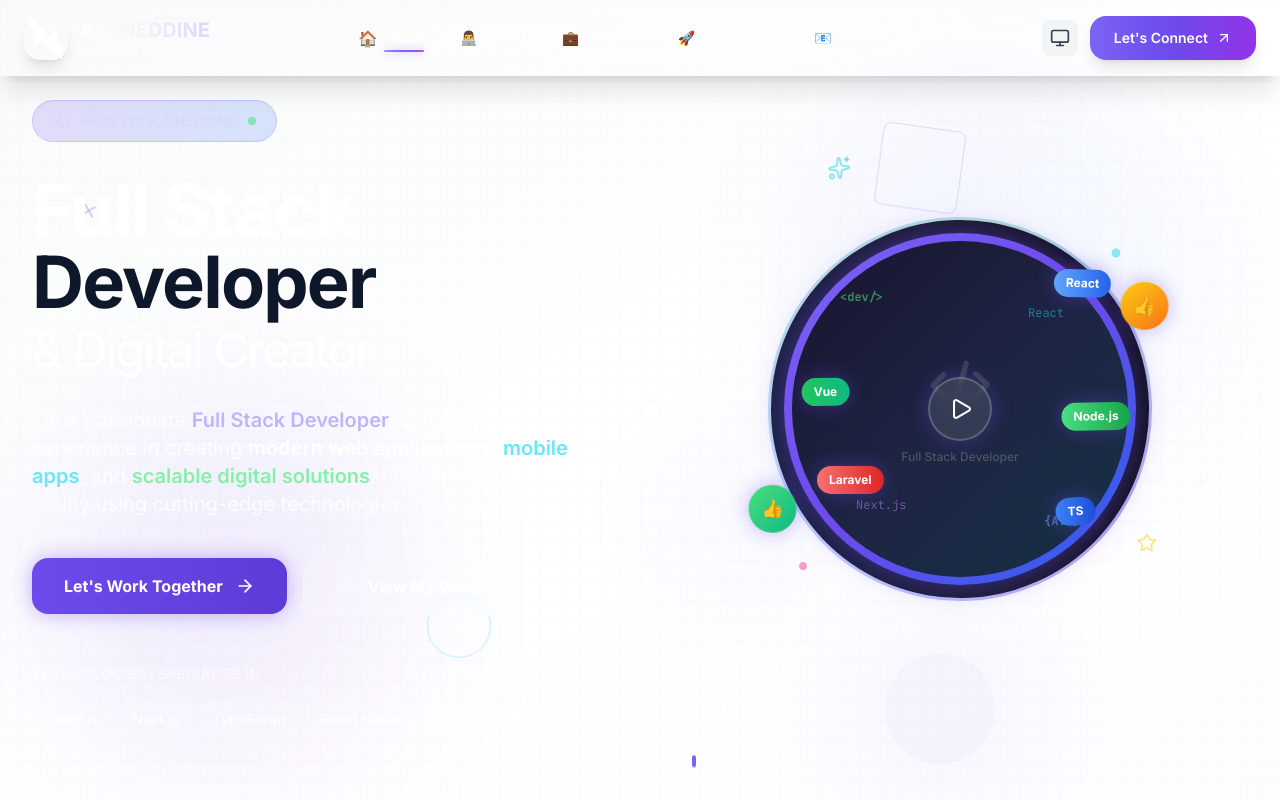
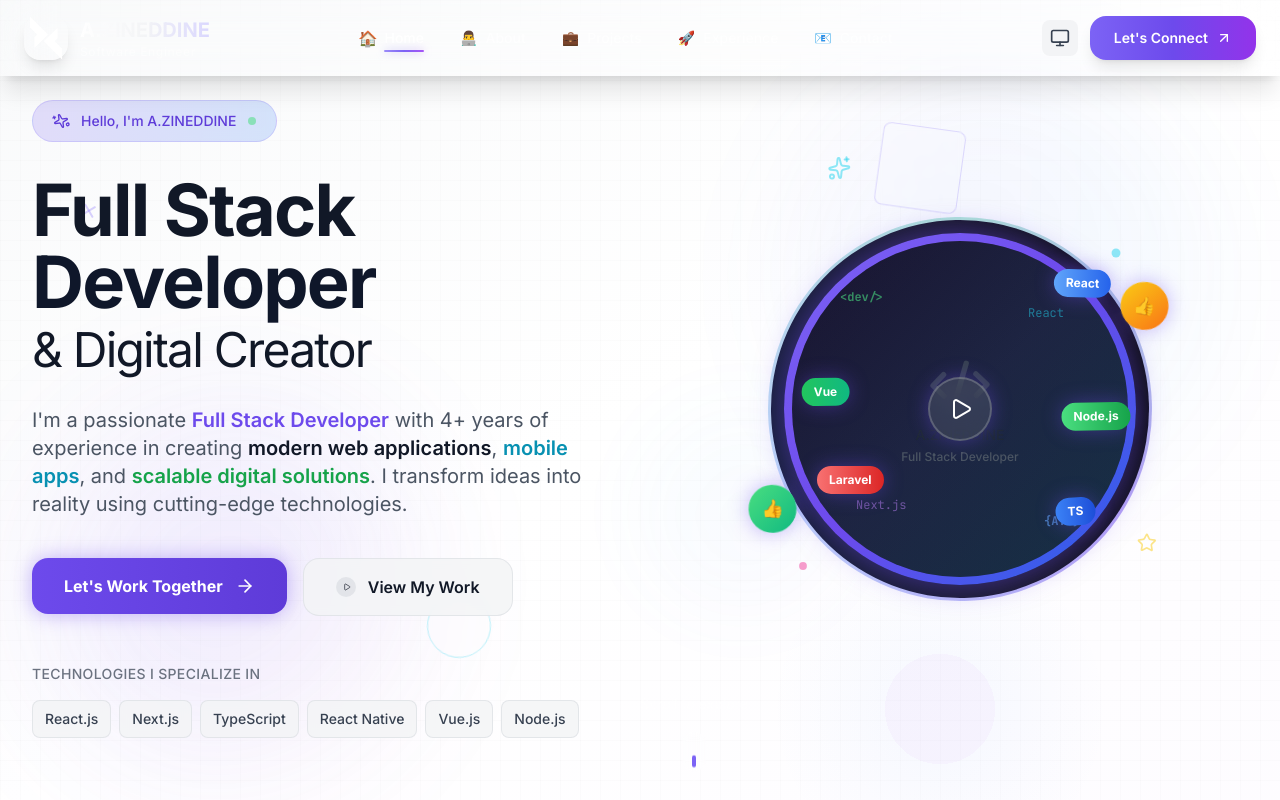
Before and after one commit to azinedine/portfolio, a Next.js app: page / in a window 1280 px wide. Shown: the top 800 px of the page. Built offline with nearby package versions, Linux system fonts and the light colour scheme.

Commit message:
Update HeroContent component styles to enhance text visibility and color contrast for improved accessibility in light and dark themes.

```diff
--- a/src/components/sections/Hero/HeroContent.tsx
+++ b/src/components/sections/Hero/HeroContent.tsx
@@ -49,7 +49,7 @@ export function HeroContent() {
         <motion.div variants={itemVariants} className="mb-8">
           <motion.div
             whileHover={{ scale: 1.02 }}
-            className="inline-flex items-center gap-3 px-5 py-2.5 bg-gradient-to-r from-primary-500/20 to-blue-500/20 border border-primary-400/30 text-primary-200 rounded-full text-sm font-medium backdrop-blur-sm"
+            className="inline-flex items-center gap-3 px-5 py-2.5 bg-gradient-to-r from-primary-500/20 to-blue-500/20 border border-primary-400/30 text-primary-700 dark:text-primary-200 rounded-full text-sm font-medium backdrop-blur-sm"
           >
             <motion.div
               animate={{ rotate: [0, 360] }}
@@ -66,7 +66,7 @@ export function HeroContent() {
         <motion.div variants={itemVariants} className="mb-8">
           <h1 className="text-4xl sm:text-5xl md:text-6xl lg:text-7xl font-bold leading-[0.9] tracking-tight">
             <motion.span
-              className="block text-white"
+              className="block text-gray-900 dark:text-white"
               initial={{ opacity: 0, y: 30 }}
               animate={{ opacity: 1, y: 0 }}
               transition={{ delay: 0.3, duration: 0.6 }}
@@ -82,7 +82,7 @@ export function HeroContent() {
               Developer
             </motion.span>
             <motion.span
-              className="block text-white text-2xl sm:text-3xl md:text-4xl lg:text-5xl font-normal mt-2"
+              className="block text-gray-900 dark:text-white text-2xl sm:text-3xl md:text-4xl lg:text-5xl font-normal mt-2"
               initial={{ opacity: 0, y: 30 }}
               animate={{ opacity: 1, y: 0 }}
               transition={{ delay: 0.5, duration: 0.6 }}
@@ -95,19 +95,19 @@ export function HeroContent() {
         {/* Description */}
         <motion.p
           variants={itemVariants}
-          className="text-lg md:text-xl text-white/80 mb-10 leading-relaxed max-w-2xl"
+          className="text-lg md:text-xl text-gray-600 dark:text-white/80 mb-10 leading-relaxed max-w-2xl"
         >
           {`I'm a passionate `}
-          <span className="text-primary-300 font-semibold">
+          <span className="text-primary-600 dark:text-primary-300 font-semibold">
             Full Stack Developer
           </span>{" "}
           with 4+ years of experience in creating{" "}
-          <span className="text-white font-semibold">
+          <span className="text-gray-900 dark:text-white font-semibold">
             modern web applications
           </span>
-          , <span className="text-cyan-300 font-semibold">mobile apps</span>,
+          , <span className="text-cyan-600 dark:text-cyan-300 font-semibold">mobile apps</span>,
           and{" "}
-          <span className="text-green-300 font-semibold">
+          <span className="text-green-600 dark:text-green-300 font-semibold">
             scalable digital solutions
           </span>
           . I transform ideas into reality using cutting-edge technologies.
@@ -137,9 +137,9 @@ export function HeroContent() {
           >
             <Link
               href="/projects"
-              className="group flex items-center justify-center gap-3 px-8 py-4 bg-white/10 backdrop-blur-sm border border-white/20 hover:border-white/30 text-white font-semibold rounded-2xl transition-all duration-300 hover:bg-white/15 min-h-[56px]"
+              className="group flex items-center justify-center gap-3 px-8 py-4 bg-gray-100/80 dark:bg-white/10 backdrop-blur-sm border border-gray-300/50 dark:border-white/20 hover:border-gray-400/50 dark:hover:border-white/30 text-gray-900 dark:text-white font-semibold rounded-2xl transition-all duration-300 hover:bg-gray-200/80 dark:hover:bg-white/15 min-h-[56px]"
             >
-              <div className="w-5 h-5 bg-white/20 rounded-full flex items-center justify-center group-hover:bg-primary-500/60 transition-all duration-300">
+              <div className="w-5 h-5 bg-gray-300/50 dark:bg-white/20 rounded-full flex items-center justify-center group-hover:bg-primary-500/60 transition-all duration-300">
                 <Play className="w-2 h-2 ml-0.5" />
               </div>
               <span>View My Work</span>
@@ -149,7 +149,7 @@ export function HeroContent() {
 
         {/* Tech stack */}
         <motion.div variants={itemVariants} className="space-y-4">
-          <p className="text-sm text-white/60 font-medium tracking-wide uppercase">
+          <p className="text-sm text-gray-500 dark:text-white/60 font-medium tracking-wide uppercase">
             Technologies I Specialize In
           </p>
           <div className="flex flex-wrap gap-2">
@@ -160,7 +160,7 @@ export function HeroContent() {
                 animate={{ opacity: 1, scale: 1 }}
                 transition={{ delay: 1.2 + index * 0.1, duration: 0.4 }}
                 whileHover={{ scale: 1.05, y: -2 }}
-                className="px-3 py-2 bg-white/10 backdrop-blur-sm border border-white/20 text-white/90 rounded-lg text-sm font-medium hover:bg-white/15 hover:border-primary-400/40 transition-all duration-300 cursor-default"
+                className="px-3 py-2 bg-gray-100/80 dark:bg-white/10 backdrop-blur-sm border border-gray-300/50 dark:border-white/20 text-gray-700 dark:text-white/90 rounded-lg text-sm font-medium hover:bg-gray-200/80 dark:hover:bg-white/15 hover:border-primary-400/40 transition-all duration-300 cursor-default"
               >
                 {tech}
               </motion.span>
```
